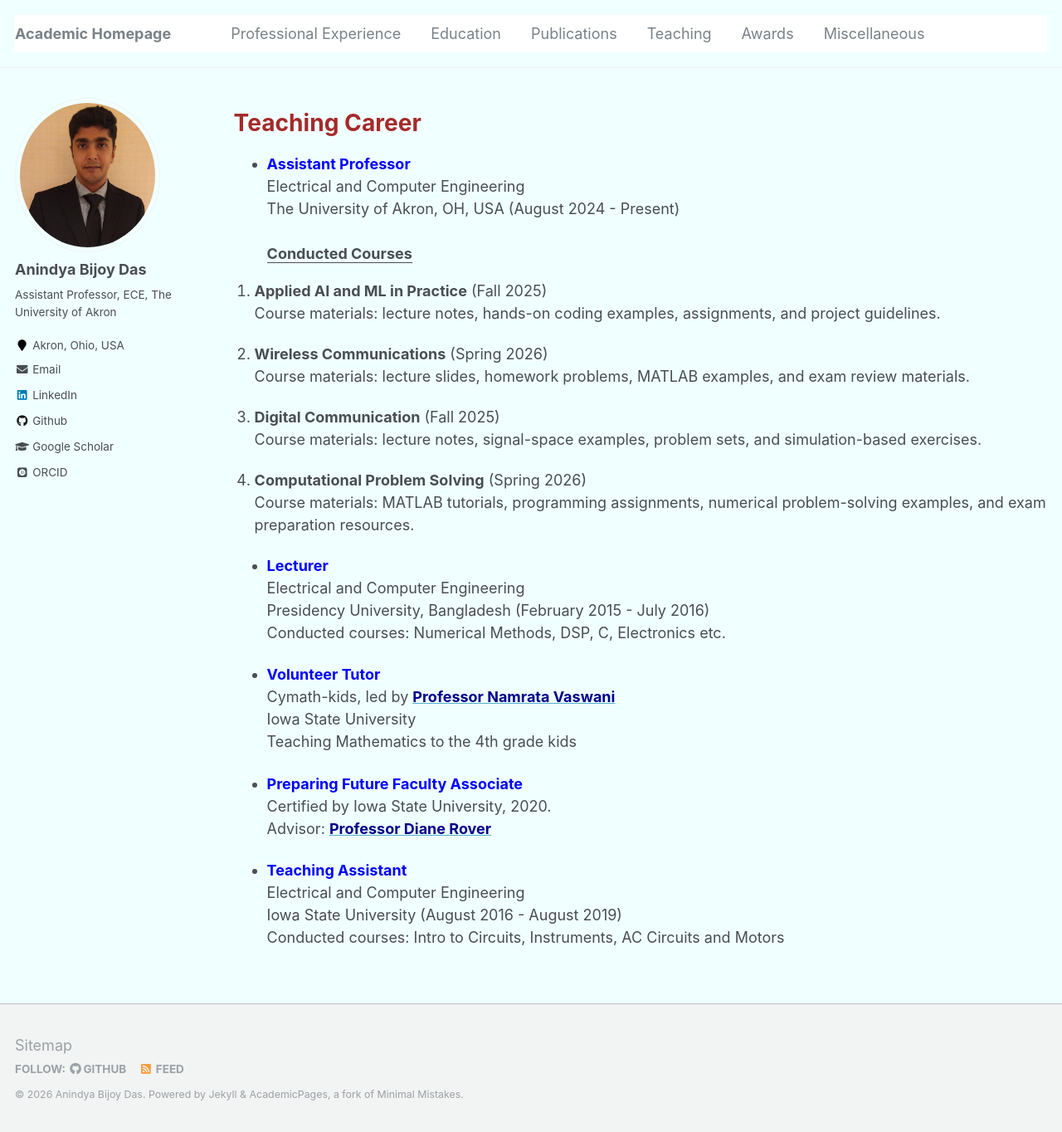
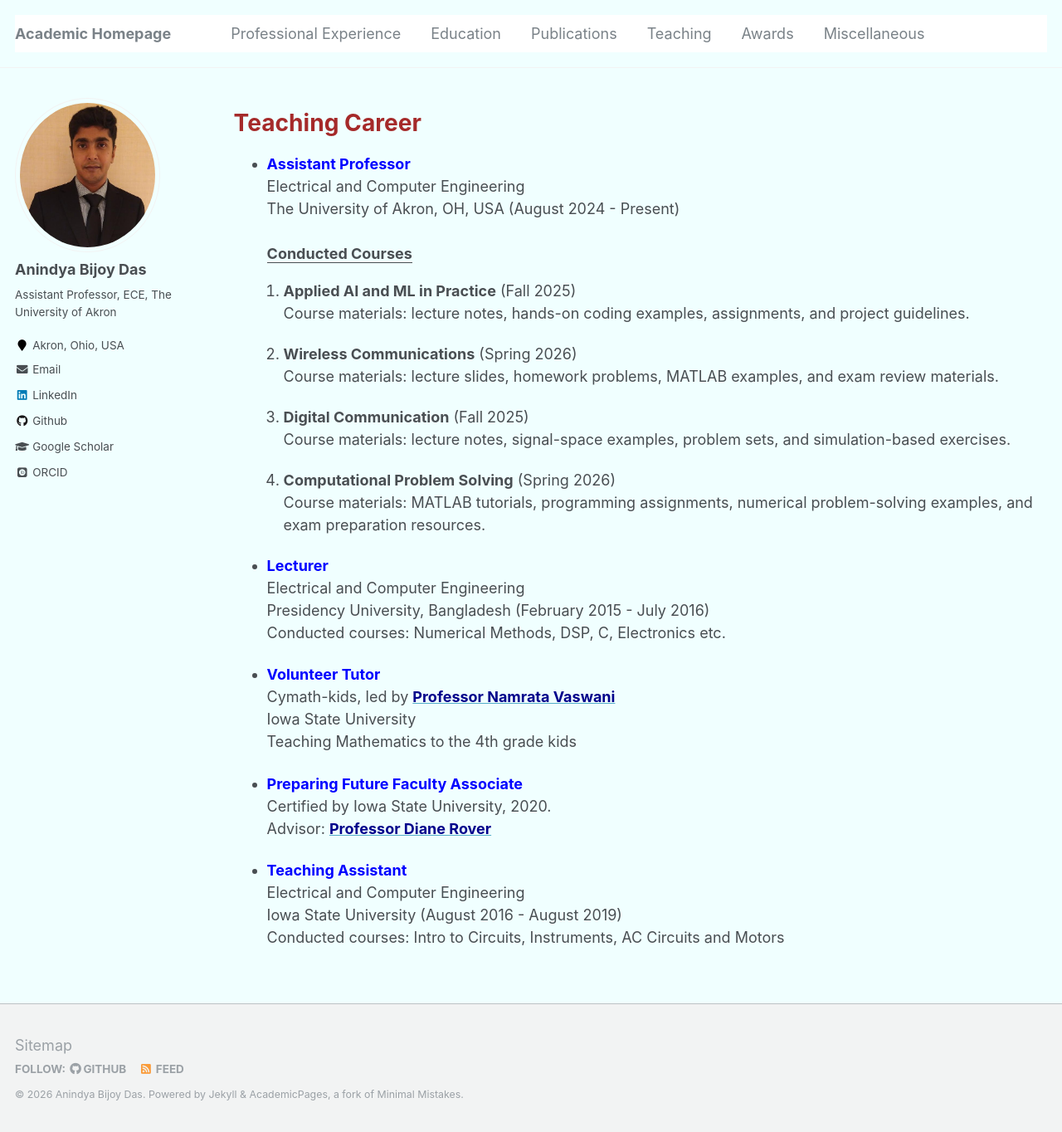
Before and after one commit to anindyabijoydas/portfolio, a Jekyll site: the page built from _pages/teaching.md, in a window 1280 px wide and 1364 px high. Shown: the whole window at 83% size. Built offline with Jekyll 4.4.1, drawn with Linux system fonts in a browser that asks for light colours; some web fonts are replaced.

Commit message:
Update teaching.md

```diff
--- a/_pages/teaching.md
+++ b/_pages/teaching.md
@@ -19,7 +19,7 @@ redirect_from:
 * <span style="color:blue">**Assistant Professor**</span> <br/> Electrical and Computer Engineering <br/> The University of Akron, OH, USA (August 2024 - Present) <br/> <br/>
   <u><strong>Conducted Courses</strong></u><br/>
 
-<ol style="margin-top: 10px; padding-left: 25px;">
+<ol style="margin-top: 10px; margin-left: 35px; padding-left: 25px;">
   <li style="margin-bottom: 22px;">
     <strong>Applied AI and ML in Practice</strong> (Fall 2025) <br/>
     Course materials: lecture notes, hands-on coding examples, assignments, and project guidelines.
```
